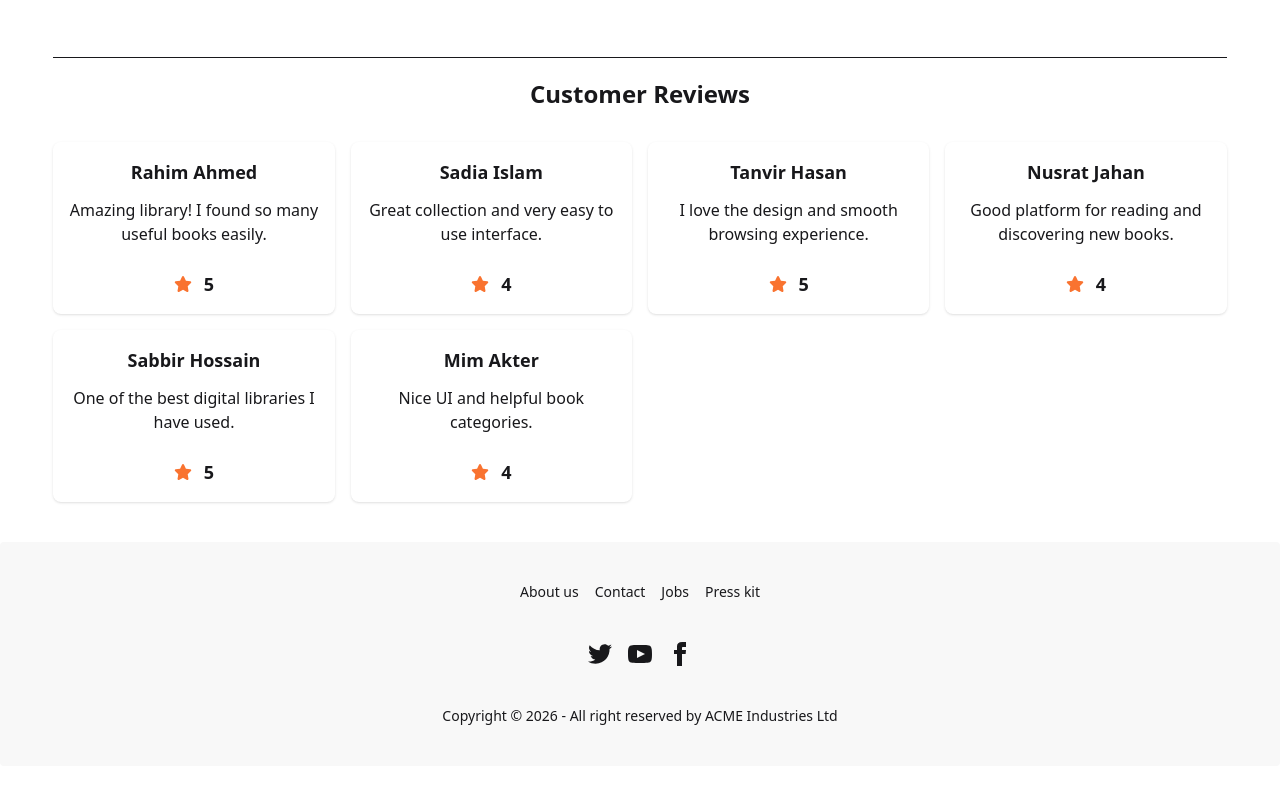
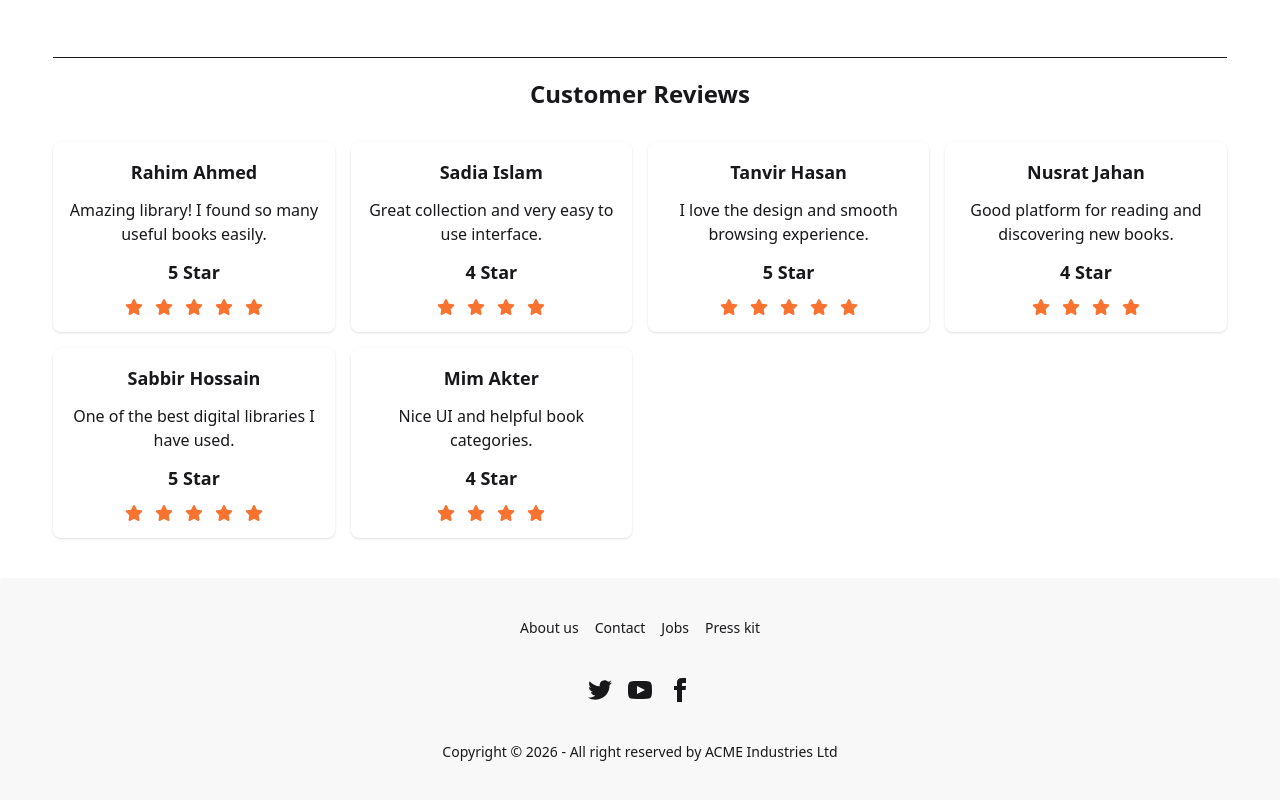
Before and after one commit to Abdur-Rahim-bin-Bakkar/Online-Book-Borrowing-Platform-, a Next.js app: page / in a window 1280 px wide. Shown: the part 1439-2239 px from the top of the page. Before the commit the page ends 2205 px from the top, so only its background shows below. Built offline with nearby package versions, Linux system fonts and the light colour scheme.

Commit message:
add star in review section

```diff
--- a/src/components/share/Review.jsx
+++ b/src/components/share/Review.jsx
@@ -2,7 +2,7 @@
 import ReviewCard from './ReviewCard';
 
 const Review = async () => {
-    const res = await fetch('http://localhost:3000/review.json')
+    const res = await fetch('http://localhost:3000/review.json', {cache:'no-store'})
     const reviews = await res.json()
     console.log(reviews)
 
--- a/src/components/share/ReviewCard.jsx
+++ b/src/components/share/ReviewCard.jsx
@@ -1,16 +1,24 @@
 import React from 'react';
 import { FaStar } from 'react-icons/fa6';
 
-const ReviewCard = ({review}) => {
+const ReviewCard = ({ review }) => {
     console.log(review)
+    const numbers = [1, 2, 3, 4, 5, 6, 7]
     return (
         <div className='card shadow p-4 hover:shadow-2xl duration-700 text-center space-y-3'>
-           <h1 className='text-lg font-bold'> {review.name}</h1>
-           <p>{review.comment}</p>
-           <div className="flex gap-3 items-center justify-center mt-3">
-                <FaStar  className='text-[#f97330] text-lg' />
-                <p className='text-lg font-bold'>{review.rating}</p>
-           </div>
+            <h1 className='text-lg font-bold'> {review.name}</h1>
+            <p>{review.comment}</p>
+            <p className='text-lg font-bold'>{review.rating} Star</p>
+            <div className="flex gap-3 items-center justify-center ">
+                {
+                    numbers.map(num => {
+                        if (num <= Number(review.rating)) {
+
+                            return <FaStar key={num} className='text-[#f97330] text-lg' />
+                        }
+                    })
+                }
+            </div>
         </div>
     );
 };
--- a/src/components/share/ToopBooks.jsx
+++ b/src/components/share/ToopBooks.jsx
@@ -2,7 +2,7 @@
 import BookCard from './BookCard';
 
 const ToopBooks = async() => {
-    const res = await fetch('http://localhost:3000/books.json')
+    const res = await fetch('http://localhost:3000/books.json',{cache:"no-store"})
     const books = await res.json()
     console.log(books)
     return (
```
